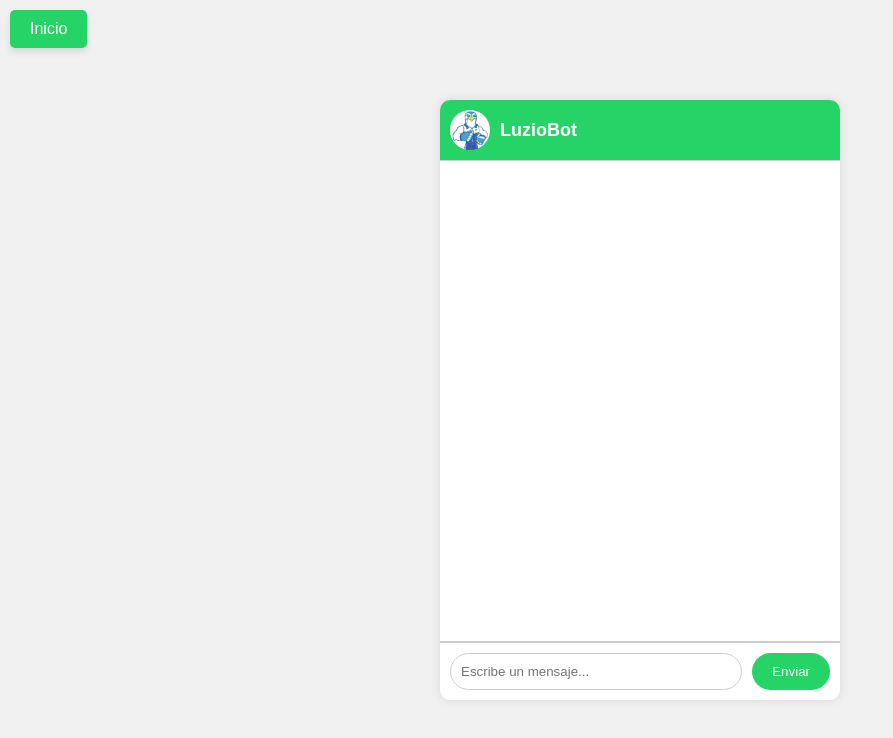
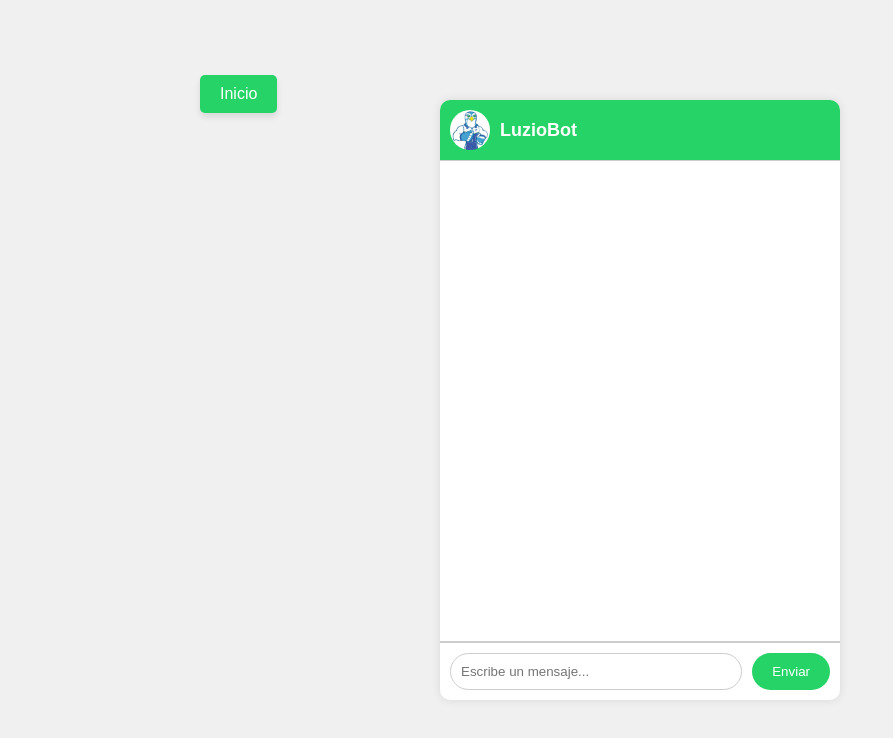
Before and after one commit to Emmanuel-RH/chatwithluzio, a plain HTML site: page PruebaVista/indexchatbot.html in a window 1280 px wide. Shown: the whole page, without its empty margins (0-893 px from the left). Drawn offline with Linux system fonts and the light colour scheme.

Commit message:
ChatbotIndexModif1

```diff
--- a/PruebaVista/indexchatbot.html
+++ b/PruebaVista/indexchatbot.html
@@ -7,8 +7,8 @@
     <link rel="stylesheet" href="styles.css">
 </head>
 <body>
-    <button id="home-button" onclick="window.location.href='https://emmanuel-rh.github.io/chatwithluzio/index.html'">Inicio</button>
     <div id="chat-container">
+        <button id="home-button" onclick="window.location.href='https://emmanuel-rh.github.io/chatwithluzio/index.html'">Inicio</button>
         <div id="header">
             <img src="https://github.com/Emmanuel-RH/chatwithluzio/blob/main/Imagenes/LuzioChat.jpg?raw=true" alt="Foto de Luzio" id="contact-photo">
             <span id="contact-name">LuzioBot</span>
--- a/PruebaVista/styles.css
+++ b/PruebaVista/styles.css
@@ -6,6 +6,8 @@ body {
     align-items: center;
     height: 100vh;
     margin: 0;
+    overflow-x: hidden;
+    overflow-y: hidden;
 }
 
 #chat-container {
@@ -29,9 +31,9 @@ body {
 }
 
 #home-button {
-    position: fixed;
-    top: 10px;
-    left: 10px;
+    position: absolute;
+    top: 75px;
+    left: 200px;
     background-color: #25d366;
     color: white;
     border: none;
```
